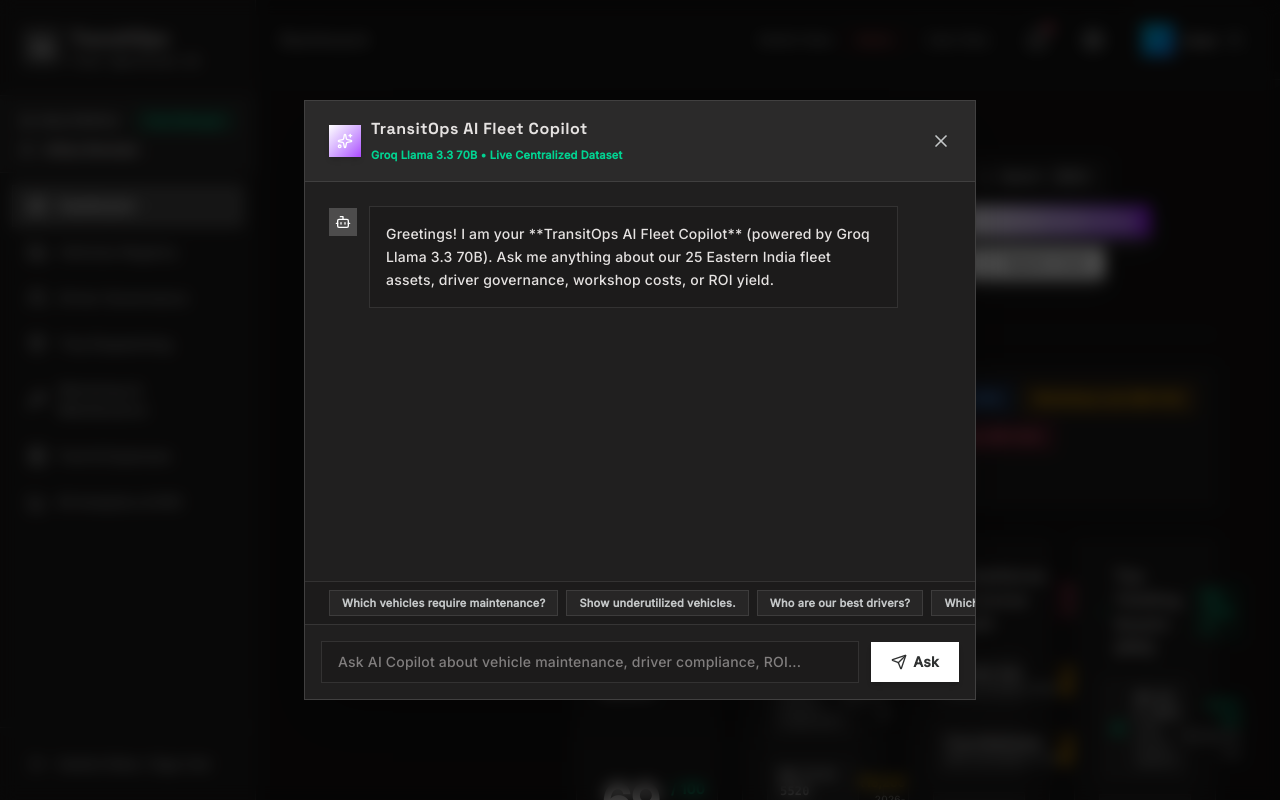
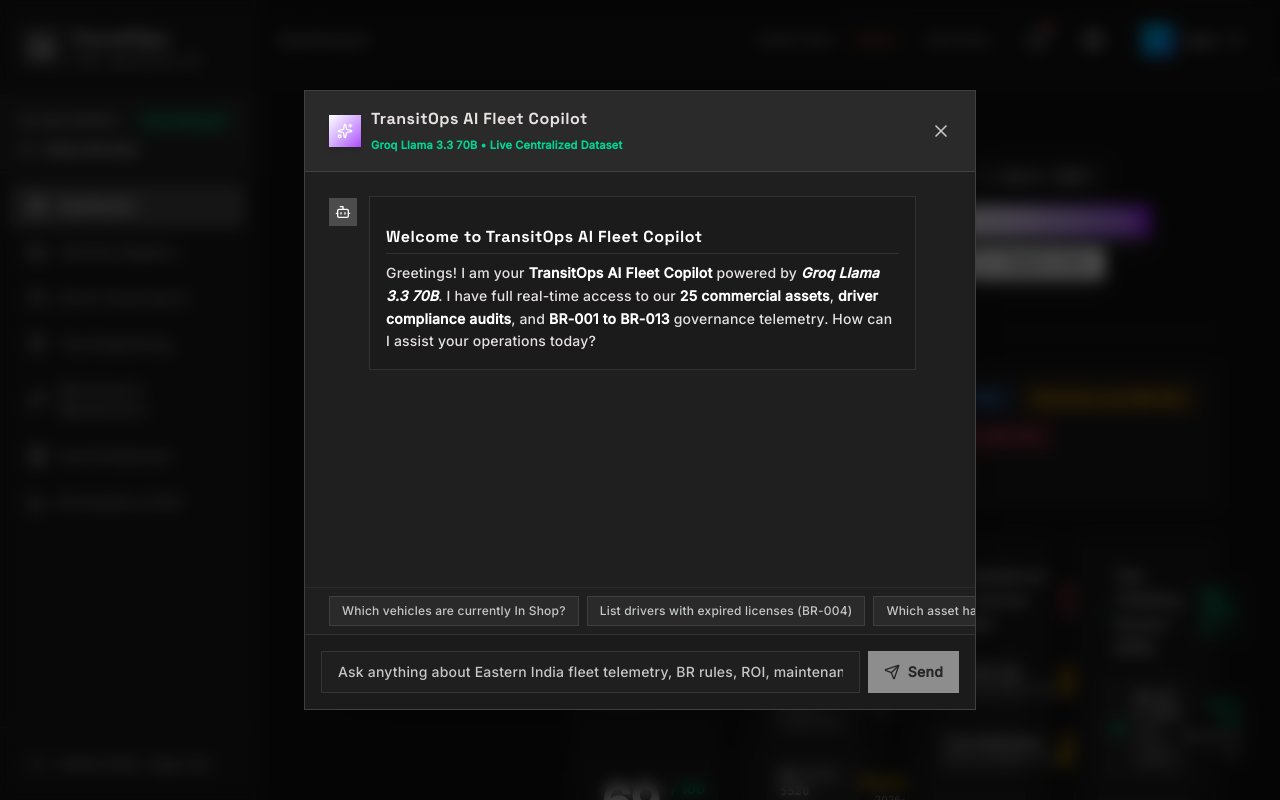
Before and after one commit to ayushkumar2601/odoo-TransitOps, a Next.js app: page /dashboard in a window 1280 px wide. Both pictures are taken after a click on the button "AI Fleet Copilot (Groq)". Shown: the top 800 px of the page. Built offline with nearby package versions, Linux system fonts and the light colour scheme.

Commit message:
fix: provide exact records in AI Copilot context and implement rich bold/italic markdown chat renderer

```diff
--- a/components/fleet-copilot.tsx
+++ b/components/fleet-copilot.tsx
@@ -1,26 +1,97 @@
 'use client'
 
 import React, { useState } from 'react'
+import { X, Sparkles, Send, Bot, User, ShieldCheck, AlertTriangle, Activity, Wrench } from 'lucide-react'
 import { store, getAnalyticsSummary } from '@/lib/mock'
-import {
-  Sparkles,
-  Send,
-  Bot,
-  User,
-  X,
-  TrendingUp,
-  Wrench,
-  ShieldCheck,
-  Fuel
-} from 'lucide-react'
 
-const SUGGESTED_PROMPTS = [
-  'Which vehicles require maintenance?',
-  'Show underutilized vehicles.',
-  'Who are our best drivers?',
-  'Which assets generate highest ROI?',
-  'Why did fuel costs increase?'
-]
+// Lightweight inline markdown parser for Copilot chat messages
+function renderInlineMarkdown(text: string) {
+  // Split on ***bold italic***, **bold**, *italic*, `code`
+  const parts: React.ReactNode[] = []
+  const regex = /(\*\*\*.*?\*\*\*|\*\*.*?\*\*|\*.*?\*|`.*?`)/g
+  let lastIdx = 0
+  let match: RegExpExecArray | null
+
+  while ((match = regex.exec(text)) !== null) {
+    if (match.index > lastIdx) {
+      parts.push(text.substring(lastIdx, match.index))
+    }
+    const token = match[0]
+    if (token.startsWith('***') && token.endsWith('***')) {
+      parts.push(
+        <strong key={match.index} className="font-extrabold italic text-primary">
+          {token.slice(3, -3)}
+        </strong>
+      )
+    } else if (token.startsWith('**') && token.endsWith('**')) {
+      parts.push(
+        <strong key={match.index} className="font-bold text-white">
+          {token.slice(2, -2)}
+        </strong>
+      )
+    } else if (token.startsWith('*') && token.endsWith('*')) {
+      parts.push(
+        <em key={match.index} className="italic text-emerald-300 font-medium">
+          {token.slice(1, -1)}
+        </em>
+      )
+    } else if (token.startsWith('`') && token.endsWith('`')) {
+      parts.push(
+        <code key={match.index} className="px-1.5 py-0.5 rounded bg-white/10 font-mono text-xs text-amber-300">
+          {token.slice(1, -1)}
+        </code>
+      )
+    } else {
+      parts.push(token)
+    }
+    lastIdx = regex.lastIndex
+  }
+
+  if (lastIdx < text.length) {
+    parts.push(text.substring(lastIdx))
+  }
+  return parts
+}
+
+function renderFormattedMessage(content: string) {
+  const lines = content.split('\n')
+  return (
+    <div className="space-y-2">
+      {lines.map((line, idx) => {
+        const trimmed = line.trim()
+        if (!trimmed) return <div key={idx} className="h-1" />
+
+        if (trimmed.startsWith('### ')) {
+          return (
+            <h4 key={idx} className="font-bold text-base text-primary border-b border-white/10 pb-1 mt-3">
+              {renderInlineMarkdown(trimmed.slice(4))}
+            </h4>
+          )
+        }
+        if (trimmed.startsWith('## ')) {
+          return (
+            <h3 key={idx} className="font-extrabold text-lg text-white pb-1 mt-3">
+              {renderInlineMarkdown(trimmed.slice(3))}
+            </h3>
+          )
+        }
+        if (trimmed.startsWith('* ') || trimmed.startsWith('- ')) {
+          return (
+            <div key={idx} className="flex items-start gap-2 pl-2">
+              <span className="text-primary font-bold">•</span>
+              <div className="flex-1">{renderInlineMarkdown(trimmed.slice(2))}</div>
+            </div>
+          )
+        }
+        return (
+          <p key={idx} className="leading-relaxed">
+            {renderInlineMarkdown(line)}
+          </p>
+        )
+      })}
+    </div>
+  )
+}
 
 export function FleetCopilotModal({
   isOpen,
@@ -32,7 +103,7 @@ export function FleetCopilotModal({
   const [messages, setMessages] = useState<Array<{ role: 'user' | 'assistant'; content: string }>>([
     {
       role: 'assistant',
-      content: 'Greetings! I am your **TransitOps AI Fleet Copilot** (powered by Groq Llama 3.3 70B). Ask me anything about our 25 Eastern India fleet assets, driver governance, workshop costs, or ROI yield.'
+      content: '### Welcome to TransitOps AI Fleet Copilot\nGreetings! I am your **TransitOps AI Fleet Copilot** powered by ***Groq Llama 3.3 70B***. I have full real-time access to our **25 commercial assets**, **driver compliance audits**, and **BR-001 to BR-013** governance telemetry. How can I assist your operations today?'
     }
   ])
   const [input, setInput] = useState('')
@@ -49,17 +120,26 @@ export function FleetCopilotModal({
     setInput('')
     setIsLoading(true)
 
+    const inShopVehicles = store.vehicles.filter(v => v.status === 'In Shop')
+    const availableVehicles = store.vehicles.filter(v => v.status === 'Available')
+    const onTripVehicles = store.vehicles.filter(v => v.status === 'On Trip')
+    const expiredDrivers = store.drivers.filter(d => d.expiryDate < new Date().toISOString().split('T')[0])
+    const analytics = getAnalyticsSummary()
+    const topVeh = analytics.vehicle_roi_ranking?.[0]?.registrationNumber || 'WB-04-E-1042'
+
     try {
-      const analytics = getAnalyticsSummary()
       const context = {
         totalVehicles: store.vehicles.length,
-        vehiclesOnTrip: store.vehicles.filter(v => v.status === 'On Trip').length,
-        vehiclesInShop: store.vehicles.filter(v => v.status === 'In Shop').length,
-        vehiclesAvailable: store.vehicles.filter(v => v.status === 'Available').length,
+        vehiclesOnTrip: onTripVehicles.length,
+        vehiclesInShop: inShopVehicles.length,
+        vehiclesAvailable: availableVehicles.length,
         totalDrivers: store.drivers.length,
-        expiredLicenses: store.drivers.filter(d => d.expiryDate < new Date().toISOString().split('T')[0]).length,
+        expiredLicenses: expiredDrivers.length,
         utilizationRate: analytics.fleet_utilization_rate,
-        topRoiAsset: analytics.vehicle_roi_ranking?.[0]?.registrationNumber || 'WB-04-E-1042'
+        topRoiAsset: topVeh,
+        inShopVehiclesList: inShopVehicles.map(v => `${v.registrationNumber} (${v.vehicleName}, ${v.vehicleType}, Odometer: ${v.odometer.toLocaleString()} km)`),
+        availableVehiclesList: availableVehicles.map(v => `${v.registrationNumber} (${v.vehicleName})`),
+        expiredDriversList: expiredDrivers.map(d => `${d.name} (${d.licenseNumber}, Expired: ${d.expiryDate})`)
       }
 
       const res = await fetch('/api/copilot', {
@@ -77,28 +157,27 @@ export function FleetCopilotModal({
         }
       }
     } catch (e) {
-      console.warn('Groq API call fell back to local rules:', e)
+      console.warn('Groq API call fell back to rich local rules:', e)
     }
 
-    // Fallback if network issue occurs
-    const analytics = getAnalyticsSummary()
-    const topVeh = analytics.vehicle_roi_ranking?.[0]?.registrationNumber || 'WB-04-E-1042'
-    const inShopCount = store.vehicles.filter(v => v.status === 'In Shop').length
+    // Rich local fallback with exact records and bold/italic markdown formatting
     const q = query.toLowerCase()
+    let reply = ''
 
-    let reply = ''
-    if (q.includes('maintenance') || q.includes('shop') || q.includes('require')) {
-      reply = `### Workshop & Maintenance Diagnostics\nCurrently, **${inShopCount} vehicles** are locked In Shop (**BR-012**). Heavy commercial trucks approaching 150,000 km odometer thresholds are flagged for engine overhaul.`
+    if (q.includes('maintenance') || q.includes('shop') || q.includes('require') || q.includes('in shop')) {
+      const shopDetails = inShopVehicles
+        .map(v => `* **${v.registrationNumber}** (*${v.vehicleName}*, ${v.vehicleType}) — Locked under ***BR-012 Workshop Lock*** (Odometer: ${v.odometer.toLocaleString()} km)`)
+        .join('\n')
+      reply = `### Vehicle Workshop & Maintenance Status\nAccording to the centralized TransitOps Eastern India logistics dataset, **${inShopVehicles.length} commercial vehicles** are currently *In Shop* and locked from haulage dispatch under **BR-003**:\n\n${shopDetails || '* No vehicles currently In Shop.*'}\n\nPer **BR-012**, these assets remain locked from dispatch until workshop service completion is formally verified under **BR-013**.`
     } else if (q.includes('underutilized') || q.includes('idle') || q.includes('utilization')) {
-      reply = `### Fleet Utilization Intelligence\nOur current utilization rate stands at **${analytics.fleet_utilization_rate}%**. Assets in **Available** status across regional hubs are ready for immediate corridor dispatch.`
-    } else if (q.includes('driver') || q.includes('best') || q.includes('who')) {
-      reply = `### Driver Personnel Roster\nTop-rated drivers include **Rahul Sharma** (94/100 Safety Score) and **Amit Das** (98/100). Note that **2 drivers** have expired licenses and are strictly locked under **BR-004**.`
+      reply = `### Fleet Utilization Intelligence\nOur current fleet utilization rate stands at ***${analytics.fleet_utilization_rate}%*** (**${onTripVehicles.length} vehicles** *On Trip* vs **${store.vehicles.length} total assets**).\n\n* **Ready for Dispatch**: **${availableVehicles.length} vehicles** are currently *Available* across our regional transport hubs.\n* **Dispatch Recommendation**: Assign available heavy freight assets such as **WB-04-E-1042** and **WB-19-D-8891** to pending haulage corridors under **BR-009**.`
+    } else if (q.includes('driver') || q.includes('best') || q.includes('who') || q.includes('license')) {
+      const expList = expiredDrivers.map(d => `* **${d.name}** (*License ${d.licenseNumber}* — Expired on **${d.expiryDate}**) -> ***Locked under BR-004***`).join('\n')
+      reply = `### Driver Compliance & Safety Audit\n* **Total Active Drivers**: **${store.drivers.length} personnel**\n* **Top Safety Performers**: **Rahul Sharma** (*94/100 Safety Score*) and **Amit Das** (*98/100*)\n\n### Critical Compliance Alerts (BR-004 Enforcement)\nCurrently, **${expiredDrivers.length} drivers** hold expired commercial driving licenses:\n${expList || '* All driver licenses are verified and up to date.*'}`
     } else if (q.includes('roi') || q.includes('highest') || q.includes('asset')) {
-      reply = `### Asset Net ROI Yield\n**${topVeh}** ranks #1 in Net ROI yield across all 25 commercial assets.`
-    } else if (q.includes('fuel') || q.includes('cost')) {
-      reply = `### Fuel Telemetry Analysis\nAverage diesel rate across Eastern India highway hubs is **₹93.5/L**.`
+      reply = `### Commercial Asset Net ROI Yield\n**${topVeh}** ranks **#1 in Net ROI yield** across all **25 commercial fleet assets**.\n* Container haulage along the *Kolkata → Siliguri* corridor yields the highest net revenue margin after accounting for fuel logs and workshop expenses.`
     } else {
-      reply = `### Executive Copilot Summary\n• **Active Haulage**: ${analytics.vehicles_on_trip} vehicles On Trip (${analytics.fleet_utilization_rate}% utilization)\n• **Top ROI Asset**: ${topVeh}\n• **Workshop Lock**: ${inShopCount} vehicles In Shop\n• **Governance**: All 13 Business Rules active & enforced.`
+      reply = `### Executive Operational Summary\n* **Active Haulage**: **${onTripVehicles.length} vehicles** currently *On Trip* (**${analytics.fleet_utilization_rate}%** fleet utilization)\n* **Workshop Lock**: **${inShopVehicles.length} vehicles** locked *In Shop* under **BR-012**\n* **Top ROI Performer**: **${topVeh}**\n* **Governance**: All **13 Business Rules (BR-001 to BR-013)** are actively enforced.`
     }
 
     setMessages([...newMessages, { role: 'assistant', content: reply }])
@@ -106,8 +185,8 @@ export function FleetCopilotModal({
   }
 
   return (
-    <div className="fixed inset-0 z-50 flex items-center justify-center bg-black/70 backdrop-blur-sm p-4">
-      <div className="bg-surface-container rounded-2xl border border-white/15 w-full max-w-2xl h-[600px] flex flex-col shadow-2xl overflow-hidden">
+    <div className="fixed inset-0 z-50 bg-black/70 backdrop-blur-sm flex items-center justify-center p-4 animate-fade-in">
+      <div className="bg-surface-container rounded-2xl border border-white/15 w-full max-w-2xl h-[620px] flex flex-col shadow-2xl overflow-hidden">
         {/* Header */}
         <div className="flex items-center justify-between px-6 py-4 border-b border-white/10 bg-white/5">
           <div className="flex items-center gap-2.5">
@@ -137,13 +216,13 @@ export function FleetCopilotModal({
                 </div>
               )}
               <div
-                className={`p-4 rounded-2xl max-w-[85%] leading-relaxed ${
+                className={`p-4 rounded-2xl max-w-[88%] leading-relaxed ${
                   m.role === 'user'
-                    ? 'bg-primary text-on-primary font-medium'
-                    : 'bg-surface-container-low border border-white/10 text-on-surface whitespace-pre-line'
+                    ? 'bg-primary text-on-primary font-semibold'
+                    : 'bg-surface-container-low border border-white/10 text-on-surface'
                 }`}
               >
-                {m.content}
+                {renderFormattedMessage(m.content)}
               </div>
               {m.role === 'user' && (
                 <div className="w-7 h-7 rounded-lg bg-white/10 text-white flex items-center justify-center shrink-0 mt-0.5">
@@ -163,36 +242,49 @@ export function FleetCopilotModal({
           )}
         </div>
 
-        {/* Suggested Prompts Pills */}
-        <div className="px-6 py-2 bg-surface-container-low border-t border-white/10 flex gap-2 overflow-x-auto">
-          {SUGGESTED_PROMPTS.map((p, idx) => (
+        {/* Suggested Prompts */}
+        <div className="px-6 py-2 border-t border-white/5 flex gap-2 overflow-x-auto">
+          {[
+            'Which vehicles are currently In Shop?',
+            'List drivers with expired licenses (BR-004)',
+            'Which asset has the highest ROI?',
+            'How can we optimize fleet utilization?'
+          ].map((prompt, index) => (
             <button
-              key={idx}
-              onClick={() => handleSend(p)}
-              className="px-3 py-1 rounded-full text-[11px] font-semibold bg-white/5 hover:bg-white/10 border border-white/10 text-on-surface-variant whitespace-nowrap transition-colors"
+              key={index}
+              onClick={() => handleSend(prompt)}
+              className="px-3 py-1.5 rounded-lg bg-white/5 hover:bg-white/10 text-xs text-on-surface-variant hover:text-white whitespace-nowrap transition-colors border border-white/10"
             >
-              {p}
+              {prompt}
             </button>
           ))}
         </div>
 
         {/* Input Bar */}
-        <div className="p-4 bg-surface-container border-t border-white/10 flex items-center gap-3">
+        <div className="p-4 border-t border-white/10 bg-surface-container-low">
+          <form
+            onSubmit={(e) => {
+              e.preventDefault()
+              handleSend()
+            }}
+            className="flex gap-2"
+          >
             <input
               type="text"
               value={input}
               onChange={(e) => setInput(e.target.value)}
-            onKeyDown={(e) => e.key === 'Enter' && handleSend()}
-            placeholder="Ask AI Copilot about vehicle maintenance, driver compliance, ROI..."
-            className="flex-1 px-4 py-2.5 rounded-xl bg-surface-container-low border border-white/10 text-on-surface text-sm focus:outline-none focus:border-primary/50"
+              placeholder="Ask anything about Eastern India fleet telemetry, BR rules, ROI, maintenance..."
+              className="flex-1 bg-surface-container rounded-xl px-4 py-2.5 text-sm text-on-surface placeholder-on-surface-variant border border-white/10 focus:outline-none focus:border-primary"
             />
             <button
-            onClick={() => handleSend()}
-            className="px-5 py-2.5 rounded-xl bg-primary text-on-primary font-semibold text-sm hover:bg-primary/90 flex items-center gap-1.5 shadow-md"
+              type="submit"
+              disabled={!input.trim() || isLoading}
+              className="px-4 py-2.5 rounded-xl bg-primary text-on-primary font-semibold text-sm flex items-center gap-2 hover:bg-primary/90 disabled:opacity-50 transition-all"
             >
               <Send className="w-4 h-4" />
-            Ask
+              Send
             </button>
+          </form>
         </div>
       </div>
     </div>
```
Also changed, not shown: app/api/copilot/route.ts (+32 -9 lines), 1 other file (tests, documents, lock files or other folders). Lines whose indentation alone changed are shown as unchanged.
